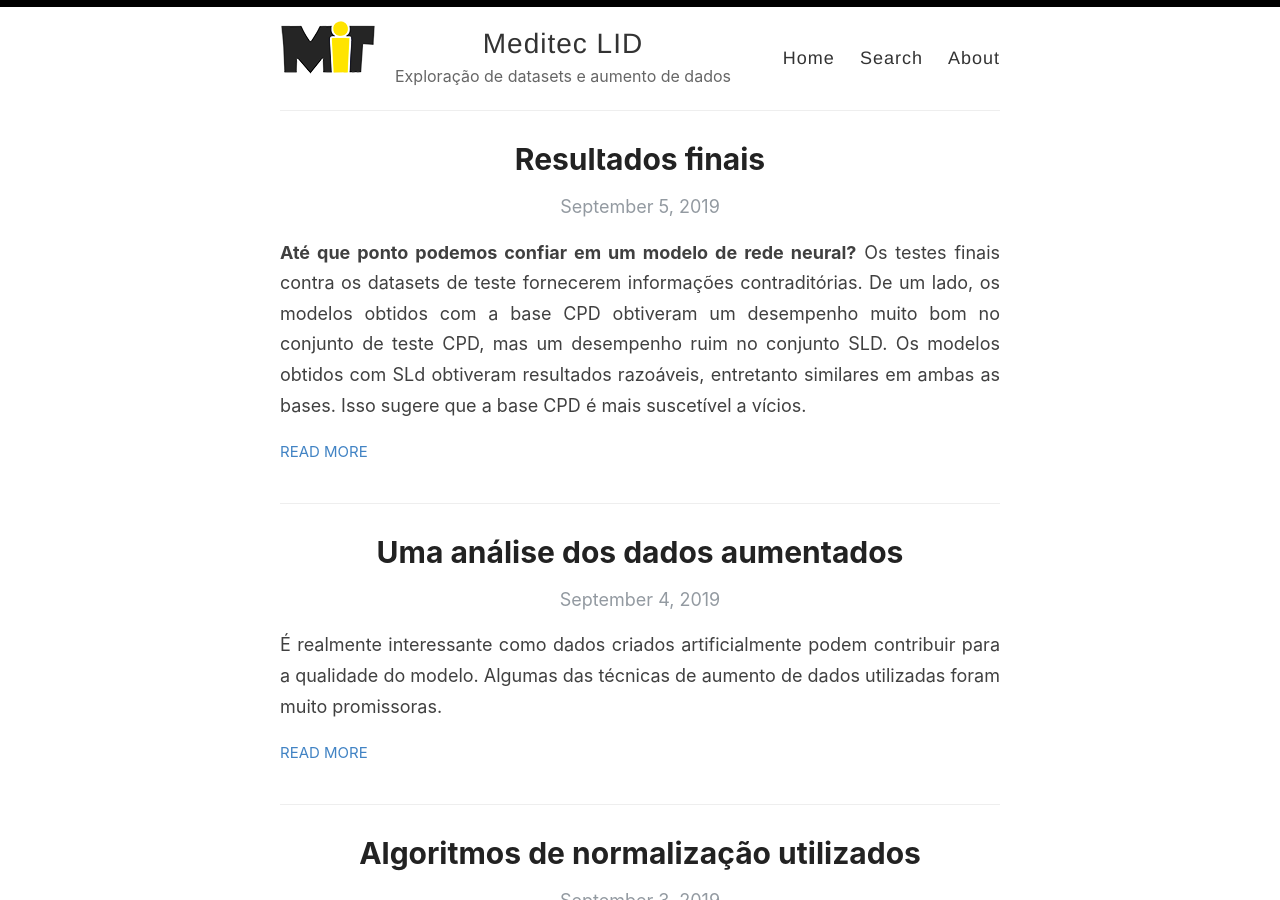
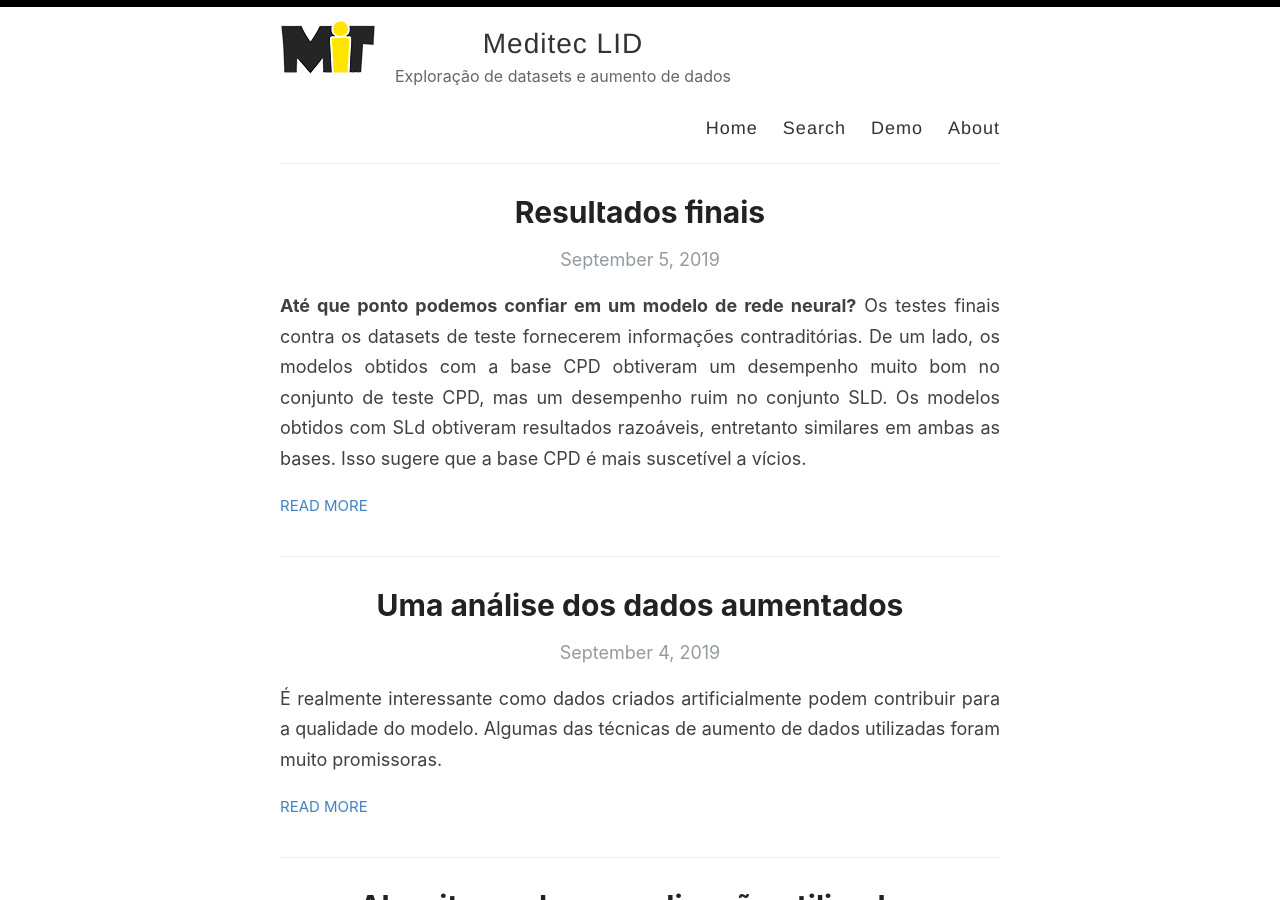
Before and after one commit to lucasgris/meditec-lid-pages, a Jekyll site: the page built from index.html, in a window 1280 px wide and 900 px high. Built offline with Jekyll 4.4.1, drawn with Linux system fonts in a browser that asks for light colours; the list of posts is cut into pages by our own code.

Commit message:
Update default.html

```diff
--- a/_layouts/default.html
+++ b/_layouts/default.html
@@ -29,6 +29,7 @@
             <nav>
               <a href="{{ site.baseurl }}/">Home</a>
               <a href="{{ site.baseurl }}/search">Search</a>
+              <a href="{{ site.baseurl }}/demo">Demo</a>
               <a href="{{ site.baseurl }}/about">About</a>
             </nav>
           </header>
```
